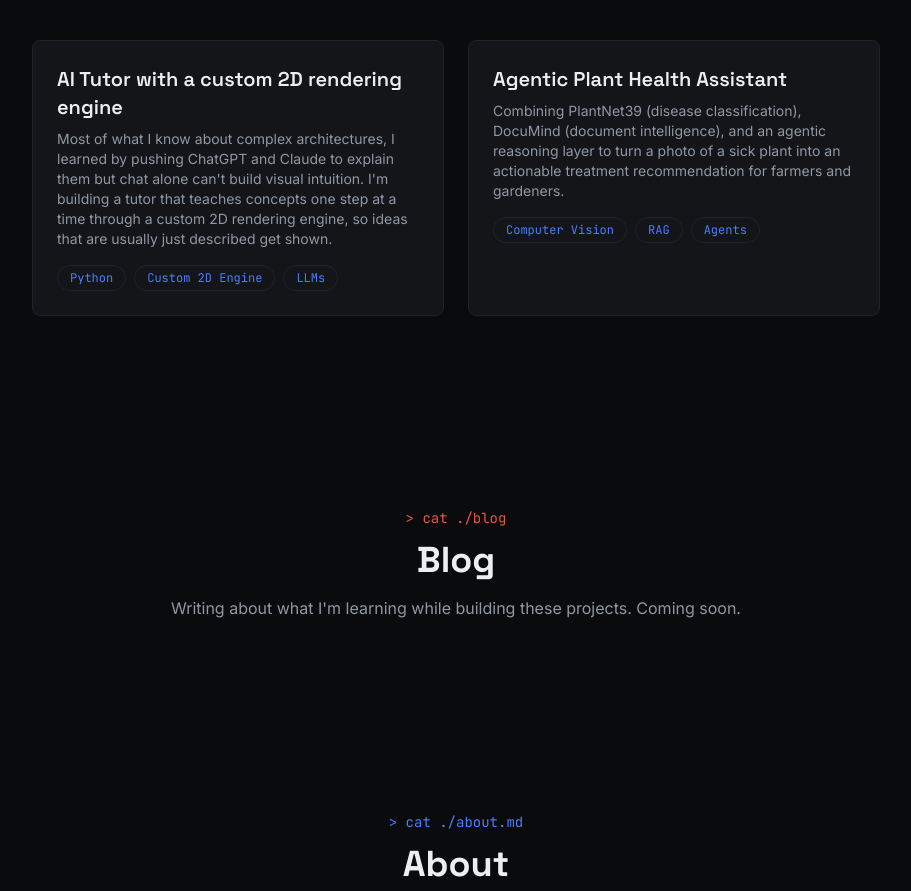
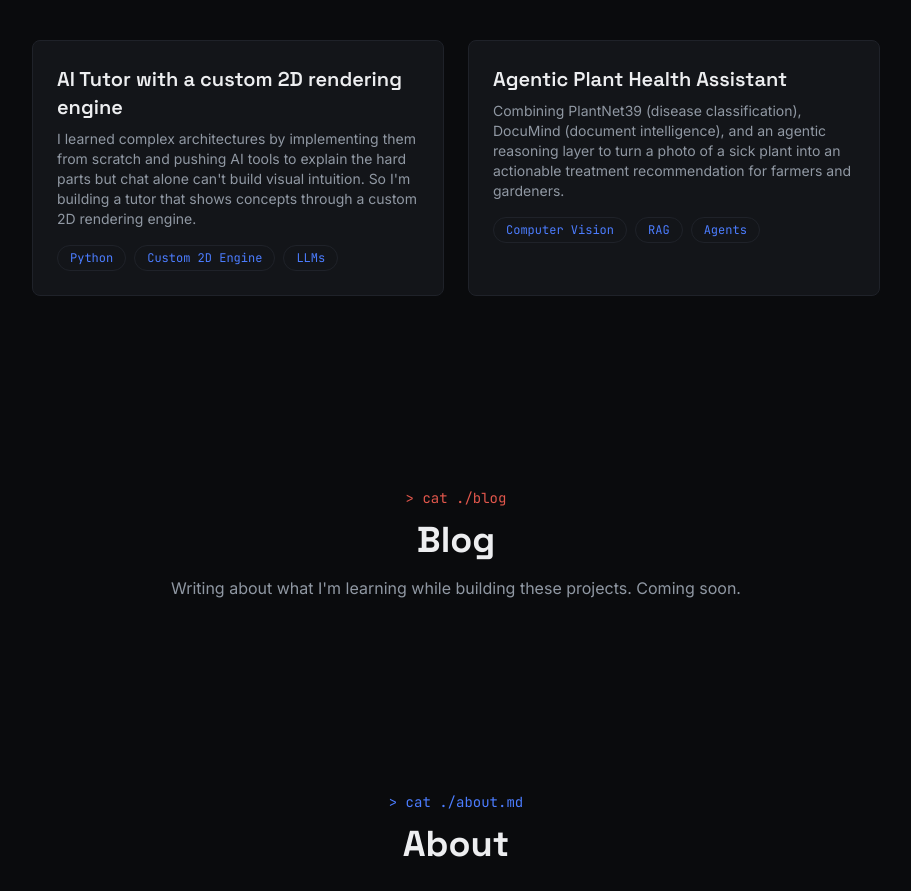
Before and after one commit to mroshan454/portfolio, a Next.js app: page / in a window 1280 px wide. Shown: the part 2709-3600 px from the top of the page, without its empty margins (184-1095 px from the left). Built offline with nearby package versions, Linux system fonts and the light colour scheme.

Commit message:
ai tutor

```diff
--- a/components/CurrentlyBuilding.tsx
+++ b/components/CurrentlyBuilding.tsx
@@ -41,7 +41,7 @@ type BuildCardProps = {
         <div className="mt-10 grid gap-6 sm:grid-cols-2">
           <BuildCard
             title="AI Tutor with a custom 2D rendering engine"
-            description="Most of what I know about complex architectures, I learned by pushing ChatGPT and Claude to explain them  but chat alone can't build visual intuition. I'm building a tutor that teaches concepts one step at a time through a custom 2D rendering engine, so ideas that are usually just described get shown."
+            description="I learned complex architectures by implementing them from scratch and pushing AI tools to explain the hard parts but chat alone can't build visual intuition. So I'm building a tutor that shows concepts through a custom 2D rendering engine."
             tags={["Python", "Custom 2D Engine", "LLMs"]}
           />
           <BuildCard
```
